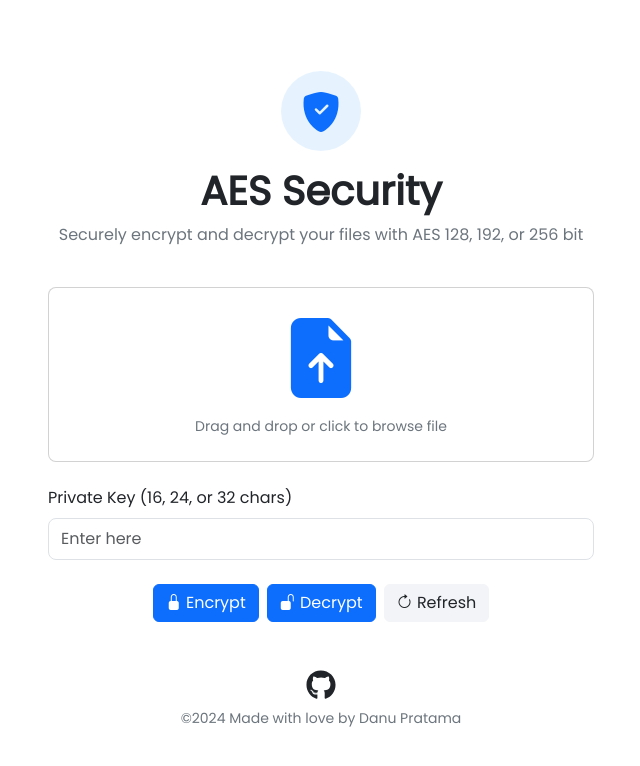
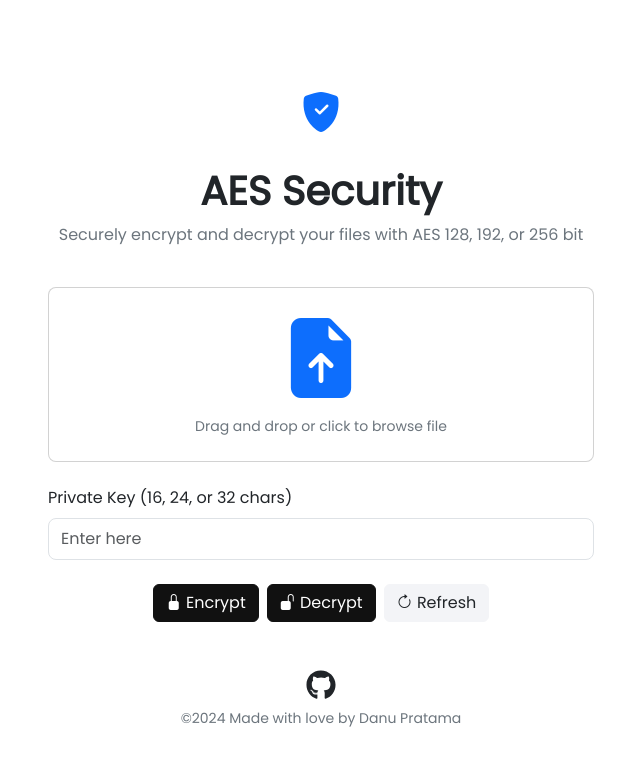
Before and after one commit to danutama/ReactJS-AES-Encryption, a React (Vite) app: page / in a window 1280 px wide. Shown: the top 766 px of the page, without its empty margins (319-959 px from the left). Built offline with nearby package versions, Linux system fonts and the light colour scheme.

Commit message:
Update style.css

```diff
--- a/src/assets/style.css
+++ b/src/assets/style.css
@@ -6,7 +6,9 @@
 }
 
 :root {
-  --primary: #0d6efd;
+  --color-primary: #111111;
+  --color-secondary: hsl(225, 20%, 96%);
+  --color-primary-hover: #333333;
 }
 
 html,
@@ -30,12 +32,22 @@ body {
   font-size: 40px;
 }
 
-.blue-pastel-1 {
-  background-color: #e6f3ff;
+.drop-zone:hover {
+  border-color: var(--color-primary);
 }
 
-.drop-zone:hover {
-  border-color: var(--primary);
+.btn-primary {
+  background-color: var(--color-primary);
+  border-color: var(--color-primary);
+  color: #ffffff;
+}
+
+.btn-primary:hover,
+.btn-primary:focus,
+.btn-primary:active {
+  background-color: var(--color-primary-hover);
+  border-color: var(--color-primary-hover);
+  color: #ffffff;
 }
 
 button,
@@ -43,17 +55,16 @@ button:focus,
 button:active {
   outline: none;
   box-shadow: none;
-  border: 0;
 }
 
 .form-control:active,
 .form-control:focus {
   outline: none;
   box-shadow: none;
-  border-color: var(--primary);
+  border-color: var(--color-primary);
 }
 
 .btn-refresh {
-  background-color: hsl(225, 20%, 96%) !important;
-  border: 1px solid hsl(225, 20%, 96%) !important;
+  background-color: var(--color-secondary);
+  border: 1px solid var(--color-secondary);
 }
```
